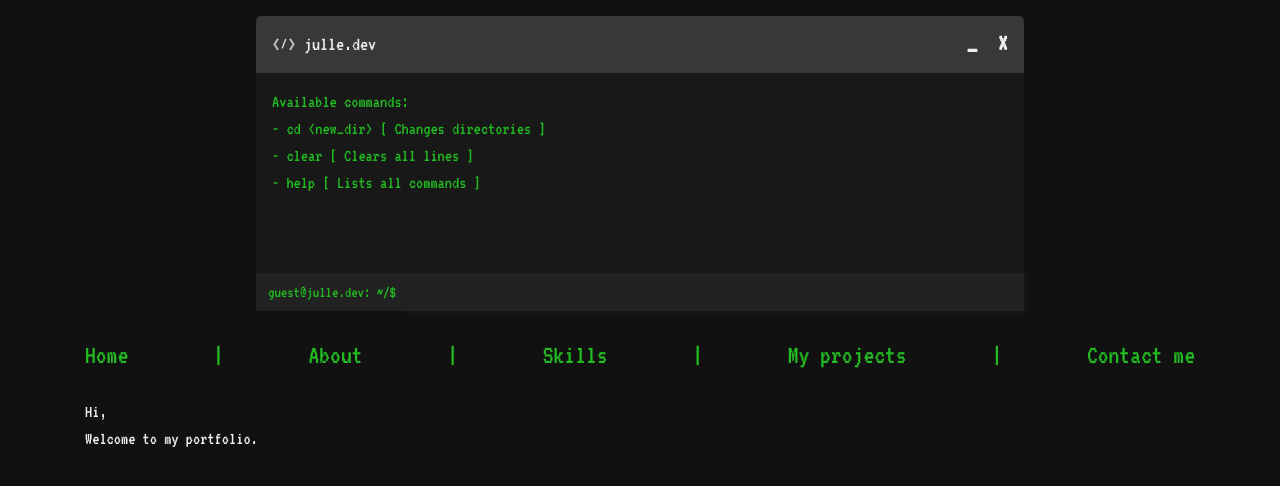
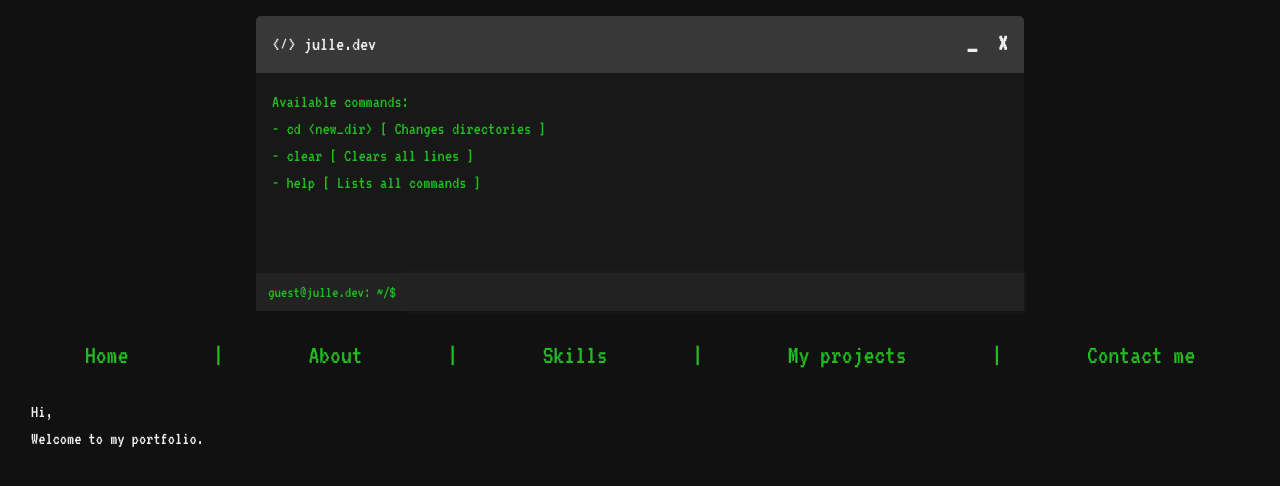
Before and after one commit to julleboi/my-portfolio, a React app in the folder client/: page /notfound in a window 1280 px wide. Shown: the top 486 px of the page. Built offline with nearby package versions, Linux system fonts and the light colour scheme.

Commit message:
Change container to container-fluid

```diff
--- a/client/src/components/App.tsx
+++ b/client/src/components/App.tsx
@@ -1,7 +1,7 @@
 import React from 'react';
 
 export default () =>
-  <div className='container' id='home'>
+  <div className='container-fluid mx-3' id='home'>
     Hi,
     <p>
       Welcome to my portfolio.
--- a/client/src/components/NotFound.tsx
+++ b/client/src/components/NotFound.tsx
@@ -1,7 +1,7 @@
 import React from 'react';
 
 export default () =>
-  <div className='container'>
+  <div className='container-fluid'>
     <h1 className='text-center'>
       Not found :(
     </h1>
```
